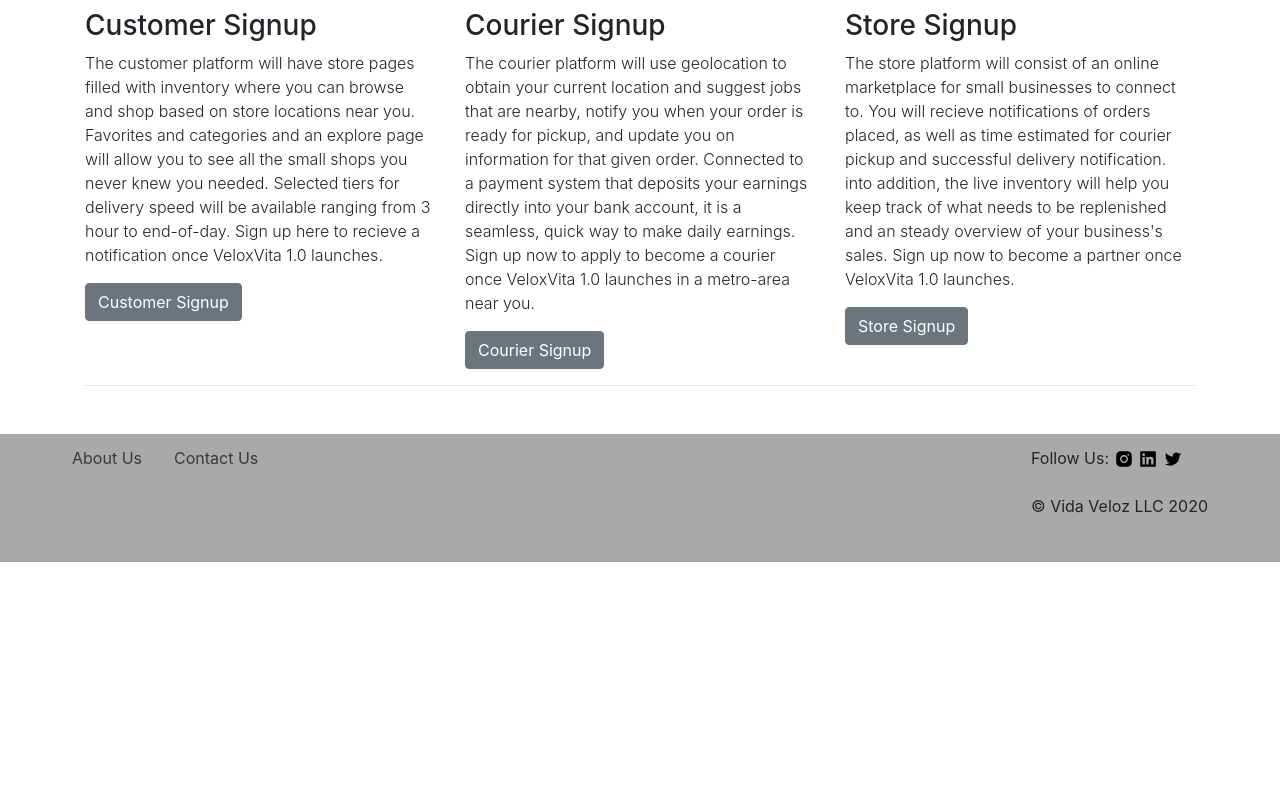
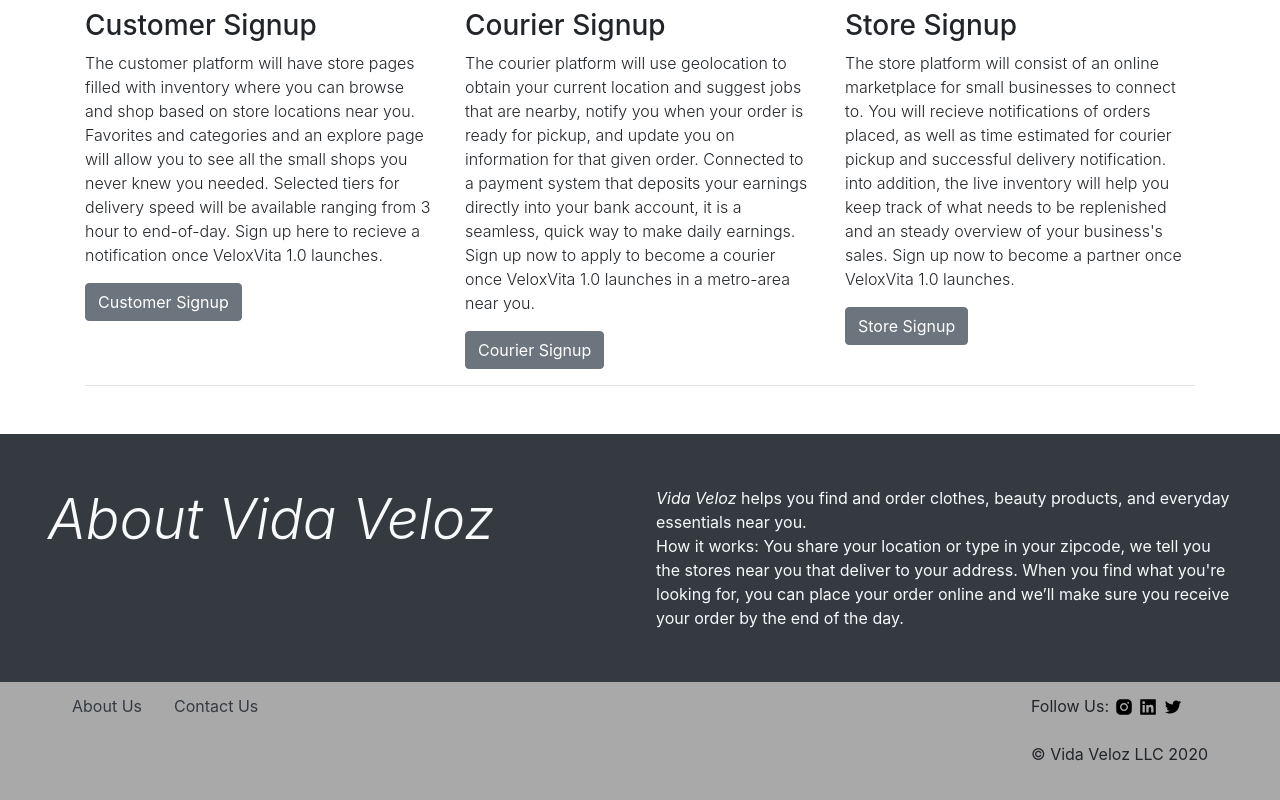
Before and after one commit to gsanchez13/delife, a React (Create React App) app: page / in a window 1280 px wide. Shown: the part 298-1098 px from the top of the page. Before the commit the page ends 860 px from the top, so only its background shows below. Built offline with nearby package versions, Linux system fonts and the light colour scheme.

Commit message:
adds about to landing

```diff
--- a/src/App.js
+++ b/src/App.js
@@ -14,7 +14,7 @@
         <Route exact path="/about" component={About} />
       </Switch>
       <footer className="text-black my-auto py-1 px-5" style={{ "backgroundColor": "#a9a9a9" }}>
-        <div className="d-flex bd-highlight mb-3 px-3">
+        <div className="d-flex bd-highlight mb-2 px-3">
           <Link to="/about" className="mr-3 no-decoration text-dark p-2 bd-highlight">About Us</Link>
           <Link to="/contact" className="mr-3 no-decoration text-dark p-2 bd-highlight">Contact Us</Link>
           <p className="ml-auto p-2 bd-highlight">
--- a/src/Components/Landing.jsx
+++ b/src/Components/Landing.jsx
@@ -38,6 +38,15 @@
                     </div>
                     <hr />
                 </div>
+                <div className="bg-dark my-auto py-1 px-5 text-light row">
+                    <div className="col-6 px- py-5 ">
+                        <h1 className="display-4"><em>About Vida Veloz</em></h1>
+                    </div>
+                    <div className="col-6 px-3 py-5">
+                    <em>Vida Veloz </em>helps you find and order clothes, beauty products, and everyday essentials near you. <br/>
+                    How it works: You share your location or type in your zipcode, we tell you the stores near you that deliver to your address. When you find what you're looking for, you can place your order online and we’ll make sure you receive your order by the end of the day.
+                    </div>
+                    </div>
             </main>
         </div>
     )
```
